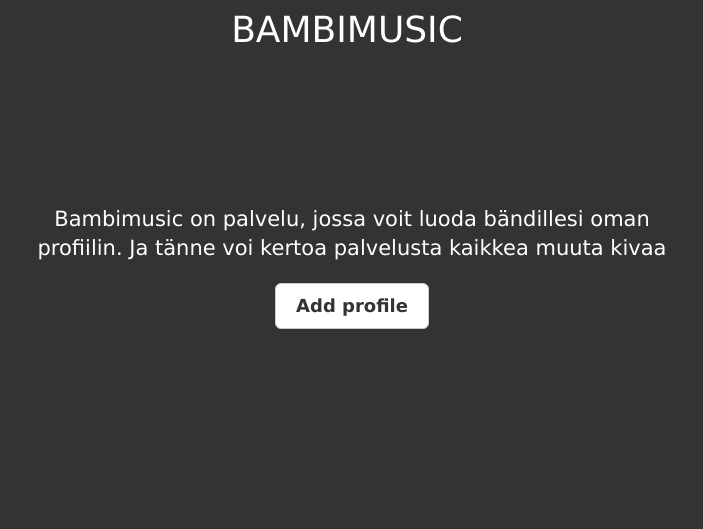
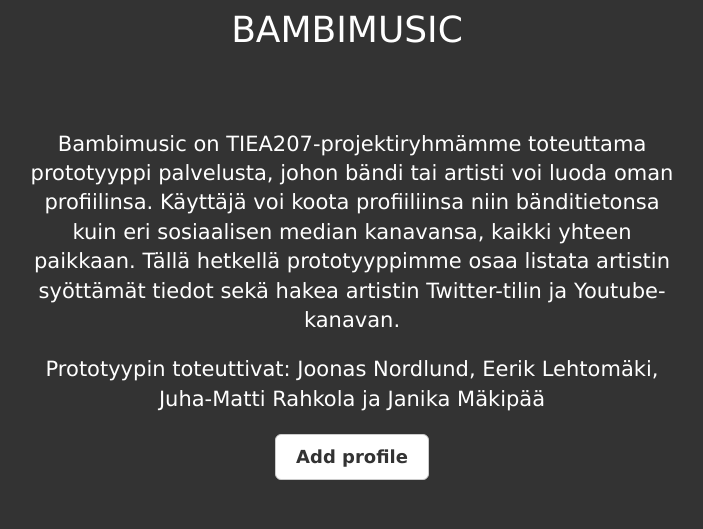
Before and after one commit to bambimusic/bambimusic, a Flask app: page / in a window 1280 px wide. Shown: the part 50-579 px from the top of the page, without its empty margins (293-996 px from the left). Run offline with Flask 2, Linux system fonts and the light colour scheme; some libraries are stand-ins or nearby versions.

Commit message:
pienia muutoksia

```diff
--- a/static/index.css
+++ b/static/index.css
@@ -30,7 +30,6 @@ h1 {
 .cover-container {
   margin-right: auto;
   margin-left: auto;
-  padding-top: 75px;
 }
 
 .navbar-inverse {
--- a/templates/add.html
+++ b/templates/add.html
@@ -51,7 +51,7 @@
           <div class="form-group">
               <label for="inputName" class="col-sm-2 control-label">Band/Artist name</label>
               <div class="col-sm-7">
-                  <input type="text" class="form-control" id="inputName" name="name" placeholder="Name">
+                  <input type="text" class="form-control" id="inputName" name="name" placeholder="Name" required>
               </div>
           </div>
 
--- a/templates/index.html
+++ b/templates/index.html
@@ -52,7 +52,8 @@
     <div class="cover-container">
 
       <div class="inner cover">
-        <p class="lead">Bambimusic on palvelu, jossa voit luoda bändillesi oman profiilin. Ja tänne voi kertoa palvelusta kaikkea muuta kivaa</p>
+        <p class="lead">Bambimusic on TIEA207-projektiryhmämme toteuttama prototyyppi palvelusta, johon bändi tai artisti voi luoda oman profiilinsa. Käyttäjä voi koota profiiliinsa niin bänditietonsa kuin eri sosiaalisen median kanavansa, kaikki yhteen paikkaan. Tällä hetkellä prototyyppimme osaa listata artistin syöttämät tiedot sekä hakea artistin Twitter-tilin ja Youtube-kanavan. </br></p>
+        <p class="lead"> Prototyypin toteuttivat: Joonas Nordlund, Eerik Lehtomäki, Juha-Matti Rahkola ja Janika Mäkipää</p>
         <p class="lead">
           <a href="/add" class="btn btn-lg btn-default">Add profile</a>
         </p>
```
